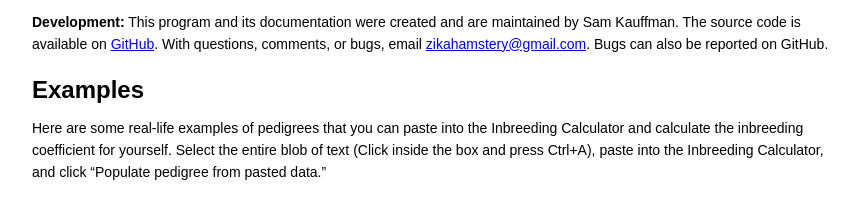
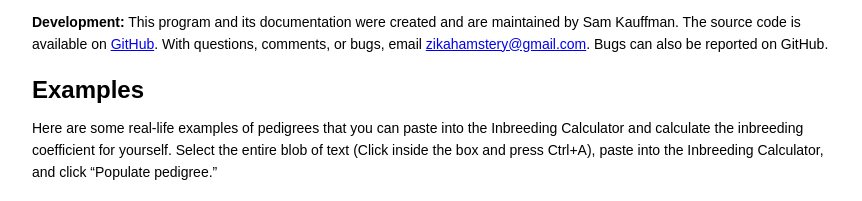
Before and after one commit to damangio/inbreeding-calculator, a plain HTML site: page about.html in a window 1280 px wide. Shown: the part 3667-3868 px from the top of the page, without its empty margins (208-1070 px from the left). Drawn offline with nearby package versions, Linux system fonts and the light colour scheme.

Commit message:
Minor correction in instructions

```diff
--- a/about.html
+++ b/about.html
@@ -105,7 +105,7 @@
 
 <h1 id="examples">Examples</h1>
 
-<p>Here are some real-life examples of pedigrees that you can paste into the Inbreeding Calculator and calculate the inbreeding coefficient for yourself. Select the entire blob of text (Click inside the box and press Ctrl+A), paste into the Inbreeding Calculator, and click “Populate pedigree from pasted data.”</p>
+<p>Here are some real-life examples of pedigrees that you can paste into the Inbreeding Calculator and calculate the inbreeding coefficient for yourself. Select the entire blob of text (Click inside the box and press Ctrl+A), paste into the Inbreeding Calculator, and click “Populate pedigree.”</p>
 
 <div class="example">
 <p>Here are the pedigrees of two champion American racehorses, back seven generations. <span class="source">[<a href="http://www.pedigreequery.com/" target="_blank">source</a>]</span></p>
```
